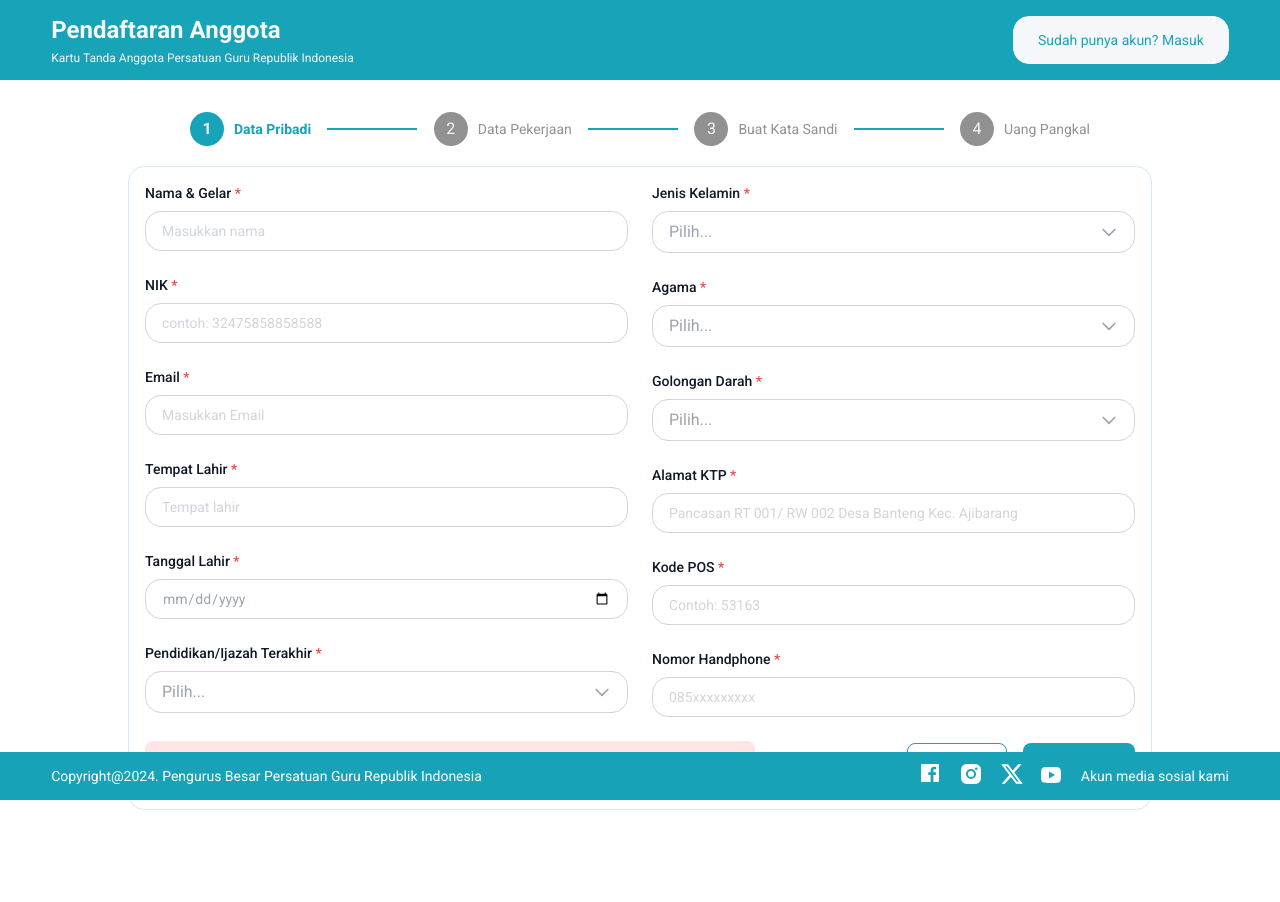
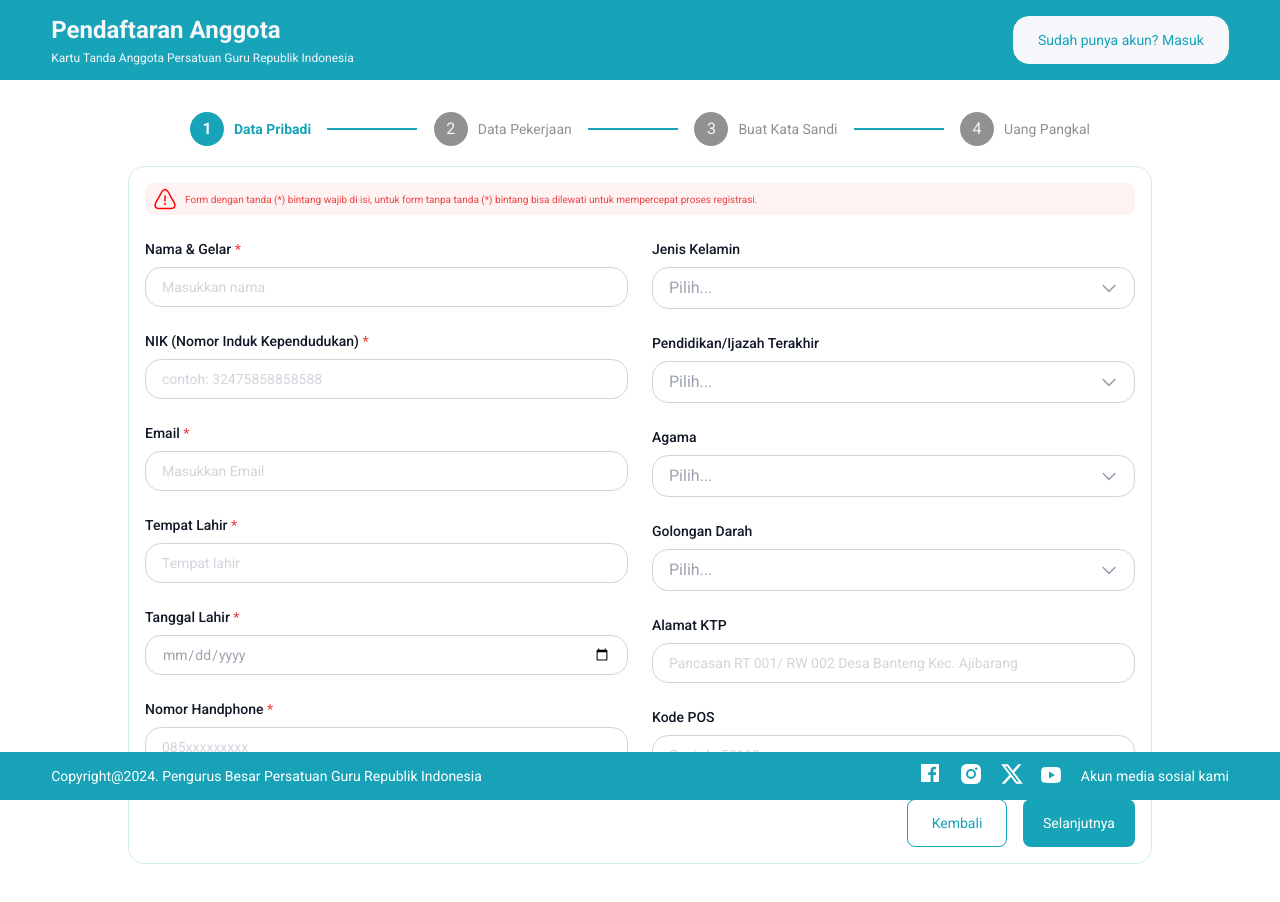
Before and after one commit to luqmanul0612/pgri-frontend, a Next.js app: page /register in a window 1280 px wide. Shown: the top 902 px of the page. Built offline with nearby package versions, Linux system fonts and the light colour scheme.

Commit message:
update adjustment register

```diff
--- a/src/app/(auth)/register/components/user-form.tsx
+++ b/src/app/(auth)/register/components/user-form.tsx
@@ -22,7 +22,12 @@ const UserFormComponent = () => {
 
   return (
     <form onSubmit={handleSubmit}>
-      <div className="flex max-w-5xl flex-col items-start justify-center gap-6 rounded-2xl border border-[#17a3b8]/20 p-4">
+      <div className="flex w-[1200px] max-w-5xl flex-col items-start justify-center gap-6 rounded-2xl border border-[#17a3b8]/20 p-4">
+        <div className="flex w-full items-center gap-2 rounded-[8px] bg-red-50 px-2 py-1 text-[10px] text-red-500">
+          <Danger />
+          Form dengan tanda (*) bintang wajib di isi, untuk form tanpa tanda (*)
+          bintang bisa dilewati untuk mempercepat proses registrasi.
+        </div>
         <div className="flex w-full flex-wrap gap-6">
           <div className="flex flex-1 flex-col gap-6">
             {/* Nama & Gelar */}
@@ -49,7 +54,11 @@ const UserFormComponent = () => {
             </FormField>
 
             {/* NIK */}
-            <FormField label="NIK" required error={errors.nik}>
+            <FormField
+              label="NIK (Nomor Induk Kependudukan)"
+              required
+              error={errors.nik}
+            >
               <Input
                 required
                 id="nik"
@@ -140,11 +149,81 @@ const UserFormComponent = () => {
                 )}
               />
             </FormField>
-            {/* Pendidikan/Ijazah Terakhir */}
-            <FormField label="Pendidikan/Ijazah Terakhir" required>
+
+            <FormField
+              label="Nomor Handphone"
+              required
+              error={errors.phone_number}
+            >
+              <Input
+                required
+                id="phone_number"
+                value={userFormData.phone_number}
+                onChange={(e) => {
+                  updateField(
+                    e.target.id as keyof TRegisterFormData,
+                    e.target.value,
+                  );
+                }}
+                type="tel"
+                className={clsx(
+                  "flex w-full items-center gap-2.5 rounded-2xl py-3 pl-4 pr-3 text-[#17a3b8]",
+                  userFormData.phone_number
+                    ? "border border-[#17a3b8]/20"
+                    : "border border-gray-300",
+                )}
+                placeholder="085xxxxxxxxx"
+                autoComplete="off"
+              />
+            </FormField>
+          </div>
+          <div className="flex flex-1 flex-col gap-6">
+            {/* Jenis Kelamin */}
+            <FormField label="Jenis Kelamin">
               <div className="relative">
                 <select
-                  required
+                  id="gender"
+                  value={userFormData.gender}
+                  onChange={(e) => {
+                    updateField(
+                      e.target.id as keyof TRegisterFormData,
+                      e.target.value,
+                    );
+                  }}
+                  className={clsx(
+                    "w-full appearance-none rounded-2xl bg-transparent py-[8px] pl-4 pr-8 focus:border-[#17a3b8] focus:outline-none",
+                    userFormData.gender
+                      ? "border border-[#17a3b8]/20 text-[#17a3b8]"
+                      : "border border-gray-300 text-gray-400",
+                  )}
+                >
+                  <option value="" disabled>
+                    Pilih...
+                  </option>
+                  <option value="laki-laki">Laki-Laki</option>
+                  <option value="perempuan">Perempuan</option>
+                </select>
+                <svg
+                  className={`absolute right-4 top-1/2 h-5 w-5 -translate-y-1/2 transform ${userFormData.gender ? "text-[#17a3b8]" : "text-gray-400"}`}
+                  fill="none"
+                  stroke="currentColor"
+                  viewBox="0 0 24 24"
+                  xmlns="http://www.w3.org/2000/svg"
+                >
+                  <path
+                    strokeLinecap="round"
+                    strokeLinejoin="round"
+                    strokeWidth="2"
+                    d="M19 9l-7 7-7-7"
+                  ></path>
+                </svg>
+              </div>
+            </FormField>
+
+            {/* Pendidikan/Ijazah Terakhir */}
+            <FormField label="Pendidikan/Ijazah Terakhir">
+              <div className="relative">
+                <select
                   id="latest_education"
                   value={userFormData.latest_education}
                   onChange={(e) => {
@@ -185,57 +264,11 @@ const UserFormComponent = () => {
                 </svg>
               </div>
             </FormField>
-          </div>
 
-          <div className="flex flex-1 flex-col gap-6">
-            {/* Jenis Kelamin */}
-            <FormField label="Jenis Kelamin" required>
+            {/* Agama */}
+            <FormField label="Agama">
               <div className="relative">
                 <select
-                  required
-                  id="gender"
-                  value={userFormData.gender}
-                  onChange={(e) => {
-                    updateField(
-                      e.target.id as keyof TRegisterFormData,
-                      e.target.value,
-                    );
-                  }}
-                  className={clsx(
-                    "w-full appearance-none rounded-2xl bg-transparent py-[8px] pl-4 pr-8 focus:border-[#17a3b8] focus:outline-none",
-                    userFormData.gender
-                      ? "border border-[#17a3b8]/20 text-[#17a3b8]"
-                      : "border border-gray-300 text-gray-400",
-                  )}
-                >
-                  <option value="" disabled>
-                    Pilih...
-                  </option>
-                  <option value="laki-laki">Laki-Laki</option>
-                  <option value="perempuan">Perempuan</option>
-                </select>
-                <svg
-                  className={`absolute right-4 top-1/2 h-5 w-5 -translate-y-1/2 transform ${userFormData.gender ? "text-[#17a3b8]" : "text-gray-400"}`}
-                  fill="none"
-                  stroke="currentColor"
-                  viewBox="0 0 24 24"
-                  xmlns="http://www.w3.org/2000/svg"
-                >
-                  <path
-                    strokeLinecap="round"
-                    strokeLinejoin="round"
-                    strokeWidth="2"
-                    d="M19 9l-7 7-7-7"
-                  ></path>
-                </svg>
-              </div>
-            </FormField>
-
-            {/* Agama */}
-            <FormField label="Agama" required>
-              <div className="relative">
-                <select
-                  required
                   id="religion"
                   value={userFormData.religion}
                   onChange={(e) => {
@@ -279,10 +312,9 @@ const UserFormComponent = () => {
             </FormField>
 
             {/* Golongan Darah */}
-            <FormField label="Golongan Darah" required>
+            <FormField label="Golongan Darah">
               <div className="relative">
                 <select
-                  required
                   id="blood_type"
                   value={userFormData.blood_type}
                   onChange={(e) => {
@@ -324,9 +356,8 @@ const UserFormComponent = () => {
             </FormField>
 
             {/* Alamat KTP */}
-            <FormField label="Alamat KTP" required>
+            <FormField label="Alamat KTP">
               <Input
-                required
                 id="address"
                 value={userFormData.address}
                 onChange={(e) => {
@@ -345,12 +376,10 @@ const UserFormComponent = () => {
                 autoComplete="off"
               />
             </FormField>
-
             {/* Kode POS & Nomor Handphone */}
             <div className="flex flex-col gap-6">
-              <FormField label="Kode POS" required error={errors.postal_code}>
+              <FormField label="Kode POS" error={errors.postal_code}>
                 <Input
-                  required
                   id="postal_code"
                   value={userFormData.postal_code}
                   onChange={(e) => {
@@ -370,50 +399,10 @@ const UserFormComponent = () => {
                   autoComplete="off"
                 />
               </FormField>
-
-              <FormField
-                label="Nomor Handphone"
-                required
-                error={errors.phone_number}
-              >
-                <Input
-                  required
-                  id="phone_number"
-                  value={userFormData.phone_number}
-                  onChange={(e) => {
-                    updateField(
-                      e.target.id as keyof TRegisterFormData,
-                      e.target.value,
-                    );
-                  }}
-                  type="tel"
-                  className={clsx(
-                    "flex w-full items-center gap-2.5 rounded-2xl py-3 pl-4 pr-3 text-[#17a3b8]",
-                    userFormData.phone_number
-                      ? "border border-[#17a3b8]/20"
-                      : "border border-gray-300",
-                  )}
-                  placeholder="085xxxxxxxxx"
-                  autoComplete="off"
-                />
-              </FormField>
             </div>
           </div>
         </div>
-
-        {/* Error & Navigation */}
-        <div className="flex w-full items-center justify-between">
-          <div className="flex flex-1 flex-col gap-2.5">
-            <div className="flex max-w-[80%] items-center rounded-lg bg-[#ff0000]/10 p-2.5">
-              <Danger />
-              <p className="ml-2.5 text-xs font-normal text-[#ff0000]">
-                Pastikan Anda mengisi semua form, jika terdapat form isian
-                pendaftaran yang terlewatkan maka Anda tidak dapat menekan
-                tombol Selanjutnya!
-              </p>
-            </div>
-          </div>
-
+        <div className="flex w-full items-center justify-end">
           <div className="flex gap-4">
             <Button
               variant="secondary"
--- a/src/app/(auth)/register/components/user-job-form.tsx
+++ b/src/app/(auth)/register/components/user-job-form.tsx
@@ -82,7 +82,13 @@ const UserJobFormComponent = ({}) => {
 
   return (
     <div className="w-full max-w-5xl rounded-2xl border border-[#17a3b8]/20 p-4">
-      <form onSubmit={handleSubmit}>
+      {" "}
+      <div className="flex w-full items-center gap-2 rounded-[8px] bg-red-50 px-2 py-1 text-[10px] text-red-500">
+        <Danger />
+        Form dengan tanda (*) bintang wajib di isi, untuk form tanpa tanda (*)
+        bintang bisa dilewati untuk mempercepat proses registrasi.
+      </div>
+      <form onSubmit={handleSubmit} className="mt-4">
         <div className="flex flex-wrap gap-6">
           <div className="flex flex-1 flex-col gap-6">
             {/* Nama Instansi Tempat Tugas */}
--- a/src/store/use-registration-form.ts
+++ b/src/store/use-registration-form.ts
@@ -103,7 +103,10 @@ const handlerValidateUserForm = (
       "Nomor telepon harus antara 10 hingga 15 digit angka.";
   }
 
-  if (!/^\d{5}$/.test(get().userFormData.postal_code)) {
+  if (
+    get().userFormData.postal_code?.length &&
+    !/^\d{5}$/.test(get().userFormData.postal_code)
+  ) {
     newErrors.postal_code = "Kode pos harus 5 digit angka.";
   }
 
@@ -118,6 +121,12 @@ const handlerCheckUserForm = async (
   set({ isLoading: true });
   try {
     if (handlerValidateUserForm(get, set)) {
+      const body = get().userFormData;
+      Object.keys(body).forEach((key) => {
+        if (body[key as keyof typeof body] === "") {
+          delete body[key as keyof typeof body];
+        }
+      });
       const result = await checkRegistrationData(get().userFormData);
       if (result?.errors) {
         const errors = Array.isArray(result.errors)
```
Also changed, not shown: src/app/(auth)/register/components/InitialPayment.tsx (+8 -8 lines), src/app/(auth)/register/components/password-form.tsx (+11 -6 lines), src/app/(auth)/register/payment/page.tsx (+16 -5 lines), src/app/(auth)/register/assets/close-circle.svg (added), src/app/(auth)/register/assets/danger.svg (added).
